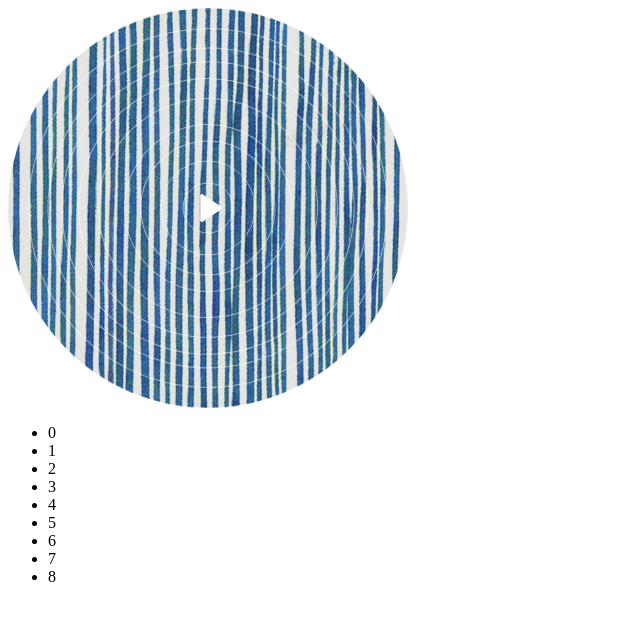
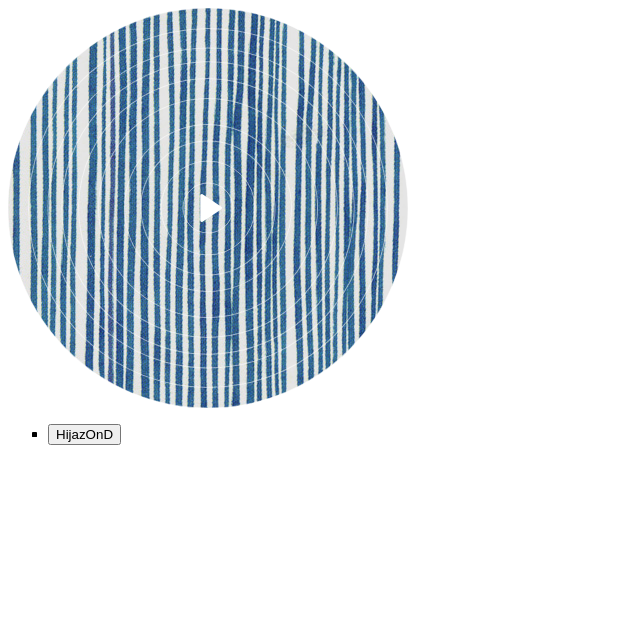
Before and after one commit to marie-ototoi/otoplayer, a React (Create React App) app: page / in a window 1280 px wide. Shown: the top 620 px of the page, without its empty margins (0-640 px from the left). Built offline with nearby package versions, Linux system fonts and the light colour scheme.

Commit message:
feat: enable keyboard navigation

```diff
--- a/src/components/PlayButton.module.css
+++ b/src/components/PlayButton.module.css
@@ -1,3 +1,8 @@
 .PlayButton {
   cursor: pointer;
+  position: absolute;
+  border: 0;
+  background: transparent;
+  padding: 0;
+  margin: 0;
 }
--- a/src/components/PlayButton.tsx
+++ b/src/components/PlayButton.tsx
@@ -14,11 +14,15 @@ const Cover: FC<Props> = ({ isPlaying, playButtonRadius, setTrack, side }) => {
     },${0} ${-1 * (playButtonRadius / 4)},${playButtonRadius / 2}`
   )
   return (
-    <g
-      className={styles.PlayButton}
-      transform={`translate(${side / 2},${side / 2})`}
-      onClick={() => setTrack(undefined, !isPlaying)}
+    <button className={styles.PlayButton} onClick={() => setTrack(undefined, !isPlaying)}>
+      <svg
+        data-testid="button"
+        xmlns="http://www.w3.org/2000/svg"
+        width={side}
+        height={side}
+        focusable="false"
       >
+        <g transform={`translate(${side / 2},${side / 2})`}>
           {isPlaying ? (
             <>
               <rect
@@ -49,6 +53,8 @@ const Cover: FC<Props> = ({ isPlaying, playButtonRadius, setTrack, side }) => {
           )}
           <circle r={playButtonRadius} fill="transparent" stroke="#ffffff" strokeOpacity={0.5} />
         </g>
+      </svg>
+    </button>
   )
 }
 
--- /dev/null
+++ b/src/components/PlayList.module.css
@@ -0,0 +1,15 @@
+.PlayListItem {
+  position: absolute;
+}
+.PlayListItem button {
+  opacity: 0;
+  position: relative;
+}
+.PlayListItem--active button {
+  opacity: 1;
+}
+
+.PlayListItem button:focus {
+  opacity: 1;
+  z-index: 2;
+}
--- /dev/null
+++ b/src/components/PlayList.tsx
@@ -0,0 +1,28 @@
+import React, { FC } from 'react'
+import styles from './PlayList.module.css'
+import type { TrackData } from '../types/tracks'
+interface Props {
+  currentTrack: number
+  tracks: TrackData[]
+}
+const PlayList: FC<Props> = ({ currentTrack, tracks }) => {
+  return (
+    <ul>
+      {tracks.map((track, index) => {
+        const { title } = track
+        return (
+          <li
+            key={`list-track-${index}`}
+            className={`${styles.PlayListItem} ${
+              currentTrack === index ? styles['PlayListItem--active'] : ''
+            }`}
+          >
+            <button>{title}</button>
+          </li>
+        )
+      })}
+    </ul>
+  )
+}
+
+export default PlayList
--- a/src/components/Player.tsx
+++ b/src/components/Player.tsx
@@ -2,6 +2,7 @@ import React, { FC, useEffect, useState } from 'react'
 import styles from './Player.module.css'
 import Cover from './Cover'
 import PlayButton from './PlayButton'
+import PlayList from './PlayList'
 import Track from './Track'
 import { initTracks } from '../utils/tracks'
 import usePlayer from '../hooks/usePlayer'
@@ -30,12 +31,18 @@ const Player: FC<Props> = ({
 
   return (
     <div className={styles.Player} style={{ width: side + 'px', background }}>
+      <PlayButton
+        isPlaying={isPlaying}
+        playButtonRadius={playButtonRadius}
+        setTrack={setTrack}
+        side={side}
+      />
       <svg
         data-testid="player"
         xmlns="http://www.w3.org/2000/svg"
         width={side}
         height={side}
-        role="img"
+        focusable="false"
       >
         {cover && <Cover side={side} cover={cover} />}
         {tracksData.map((track, index) => (
@@ -52,18 +59,9 @@ const Player: FC<Props> = ({
             track={track}
           />
         ))}
-        <PlayButton
-          isPlaying={isPlaying}
-          playButtonRadius={playButtonRadius}
-          setTrack={setTrack}
-          side={side}
-        />
       </svg>
-      <ul>
-        {tracksData.map((track, index) => (
-          <li key={`list-track-${index}`}>{index}</li>
-        ))}
-      </ul>
+
+      <PlayList currentTrack={currentTrack} tracks={tracksData} />
     </div>
   )
 }
--- a/src/index.tsx
+++ b/src/index.tsx
@@ -6,47 +6,47 @@ const tracks = [
   {
     duration: 326,
     url: '/a_71/disque_1/tracks/01_Izdiucz.mp3',
-    name: 'Izdiucz',
+    title: 'Izdiucz',
   },
   {
     duration: 298,
     url: '/a_71/disque_1/tracks/02_Hig.mp3',
-    name: 'Hig',
+    title: 'Hig',
   },
   {
     duration: 244,
     url: '/a_71/disque_1/tracks/03_MehrabanBash.mp3',
-    name: 'Mehraban Bash',
+    title: 'Mehraban Bash',
   },
   {
     duration: 386,
     url: '/a_71/disque_1/tracks/04_Nebah.mp3',
-    name: 'Nebah',
+    title: 'Nebah',
   },
   {
     duration: 295,
     url: '/a_71/disque_1/tracks/05_Oudische.mp3',
-    name: 'Oudische',
+    title: 'Oudische',
   },
   {
     duration: 250,
     url: '/a_71/disque_1/tracks/06_IzdiuczRadioEdit.mp3',
-    name: 'IzdiuczRadioEdit',
+    title: 'IzdiuczRadioEdit',
   },
   {
     duration: 205,
     url: '/a_71/disque_1/tracks/07_Ayn.mp3',
-    name: 'Ayn',
+    title: 'Ayn',
   },
   {
     duration: 288,
     url: '/a_71/disque_1/tracks/08_Volkische.mp3',
-    name: 'Izdiucz',
+    title: 'Izdiucz',
   },
   {
     duration: 305,
     url: '/a_71/disque_1/tracks/09_HijazOnD.mp3',
-    name: 'HijazOnD',
+    title: 'HijazOnD',
   },
 ]
 
```
Also changed, not shown: 1 other file (tests, documents, lock files or other folders). Lines whose indentation alone changed are shown as unchanged.
